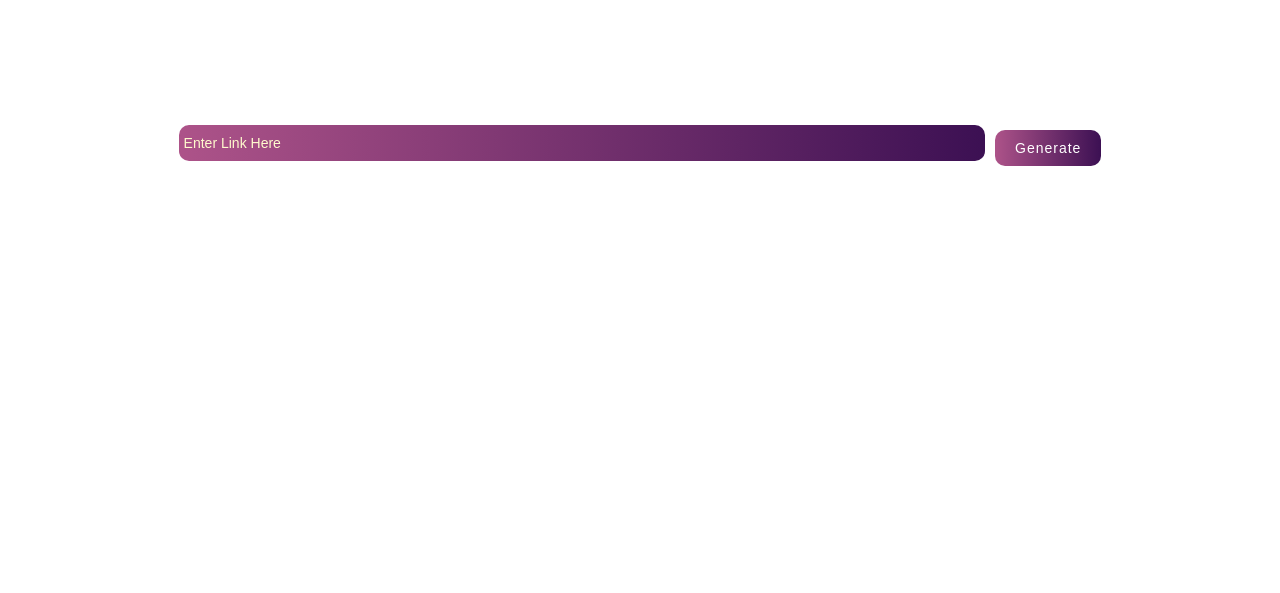
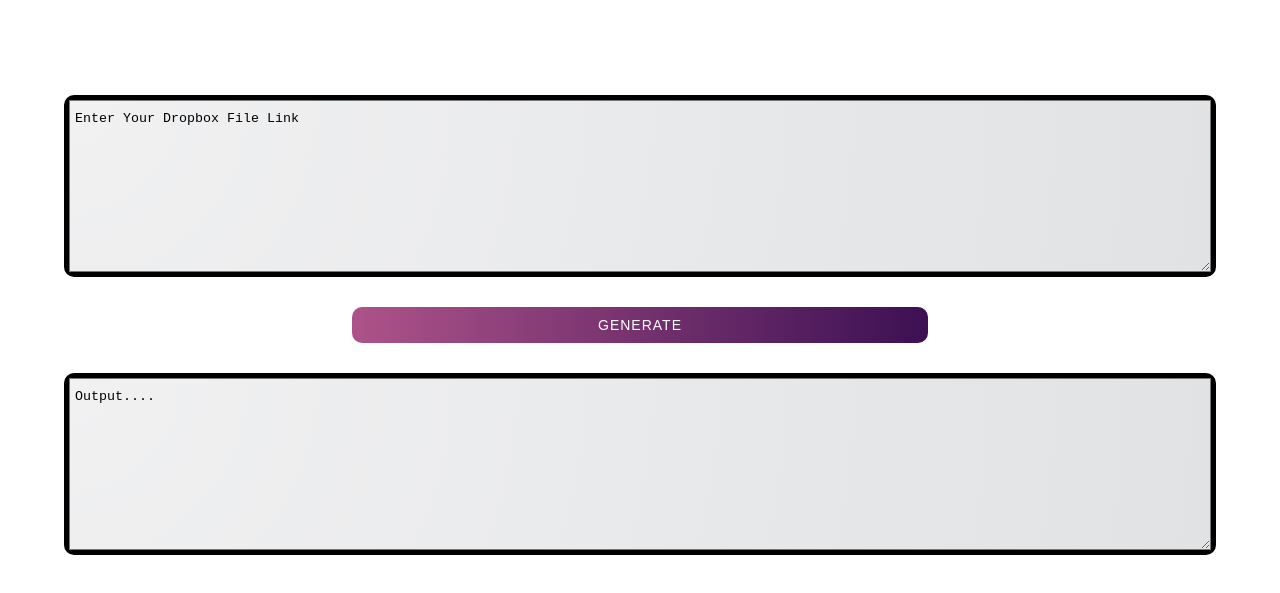
Before and after one commit to MaheshTechnicals/Dropbox-Direct-Link-Generator, a plain HTML site: page index.html in a window 1280 px wide. Shown: the part 101-694 px from the top of the page. Drawn offline with Linux system fonts and the light colour scheme.

Commit message:
Rady to use

```diff
--- a/index.html
+++ b/index.html
@@ -20,15 +20,15 @@
 
   <h1>Dropbox Direct Link Generator</h1>
 
-  <div id="box">
-    <input type="text" name="" id="input" placeholder="Enter Link Here">
-    <button id="btn">Generate</button>
+  <div class="result top">
+    <textarea name="" id="input" cols="30" rows="10" placeholder="Enter Your Dropbox File Link"></textarea>
 
   </div>
 
+  <button id="btn">Generate</button>
 
-  <div id="result">
-
+  <div class="result">
+    <textarea name="" id="output" cols="30" rows="10" placeholder="Output...."></textarea>
 
   </div>
 
--- a/main.js
+++ b/main.js
@@ -1,5 +1,8 @@
 let input = document.querySelector("#input")
 let btn = document.querySelector("#btn")
+let output = document.querySelector("#output")
+
+let number = 0;
 
 
 
@@ -36,12 +39,13 @@ btn.addEventListener("click", () => {
 
 
 let Genrate = () => {
-
+  number++
   let url = "https://www.dl.dropboxusercontent.com"
   let val = input.value
   let convert = url + val.slice(23)
 
-console.log (convert)
+  output.value += `(${number}) 👉 ${convert},\n`
+  input.value = ""
 
 
 }
--- a/style.css
+++ b/style.css
@@ -25,33 +25,11 @@ h1 {
   background: linear-gradient(to right, rgb(173, 83, 137), rgb(60, 16, 83));
   background-size: text;
   -webkit-background-clip: text;
+
 }
 
 
-#box {
-  width: 100%;
-  display: flex;
-  align-items: center;
-  justify-content: center;
-  flex-wrap: wrap;
-
-
-
-}
-
-#box input {
-  padding: 10px 5px;
-  border-radius: 10px;
-  outline: none;
-  border: none;
-  color: white;
-  font-size: 14px;
-  margin-bottom: 10px;
-  width: 70%;
-  background: linear-gradient(to right, rgb(173, 83, 137), rgb(60, 16, 83));
-}
-
-#box button {
+button {
   padding: 10px 20px;
   border: none;
   outline: none;
@@ -60,21 +38,40 @@ h1 {
   background: linear-gradient(to right, rgb(173, 83, 137), rgb(60, 16, 83));
   color: white;
   letter-spacing: 1px;
-  margin-left: 10px;
+  margin-top: 30px;
+  margin-bottom: 30px;
   font-size: 14px;
+  width: 50%;
+  text-transform: uppercase;
 }
 
 ::placeholder {
-  color: lemonchiffon;
+  color: black;
 }
 
 
-#result {
-  margin-top: 50px;
+
+
+.result {
+
   width: 100%;
   display: flex;
   flex-wrap: wrap;
-  padding: 10px;
+  padding: 5px;
   background: black;
-  display: none;
+  border-radius: 10px;
+
 }
+
+
+textarea {
+  width: 100%;
+  padding: 10px 5px;
+  background: radial-gradient(circle at 0% 0.5%, rgb(241, 241, 242) 0.1%, rgb(224, 226, 228) 100.2%);
+  color: purple;
+}
+
+
+.top {
+  margin-top: -30px;
+}
```
